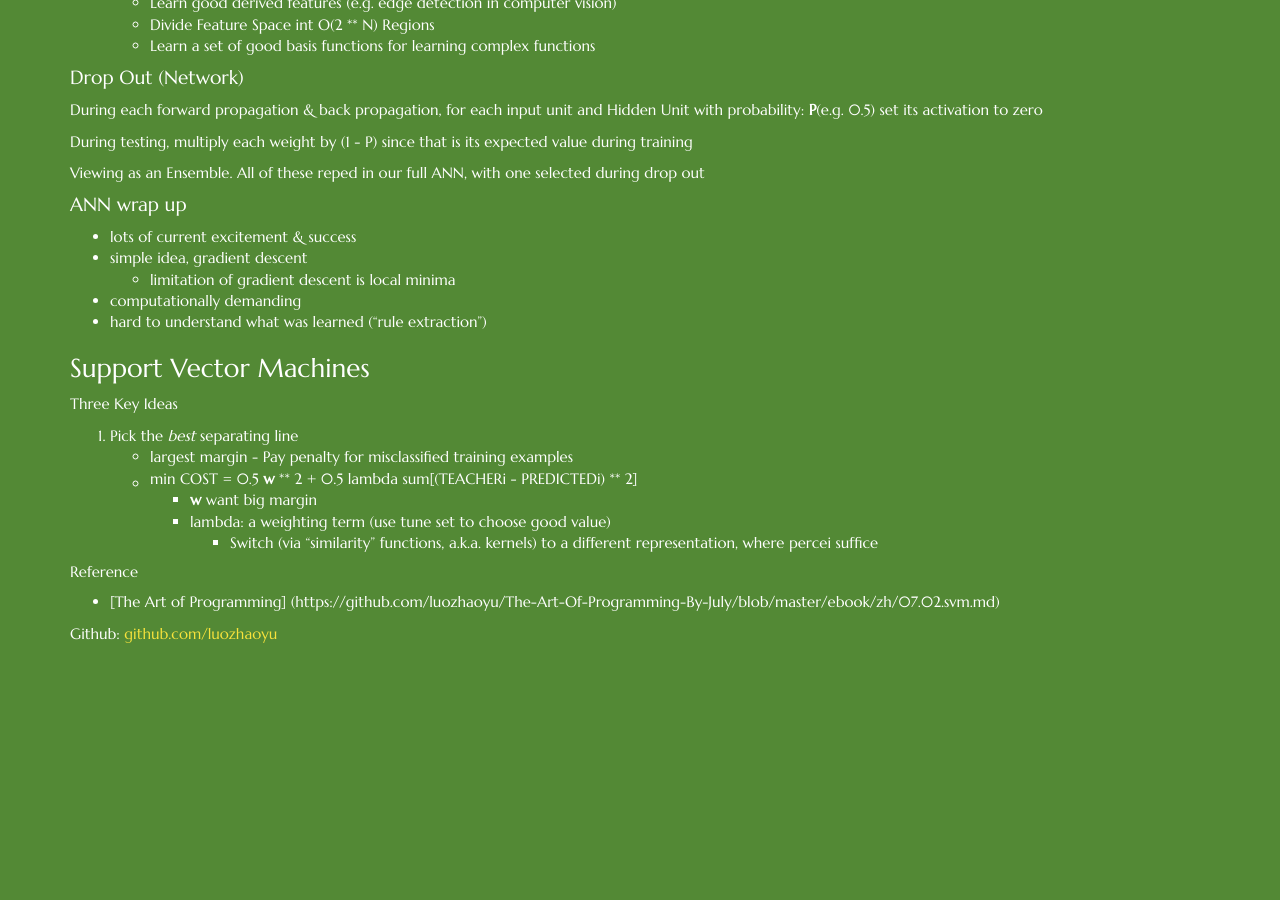
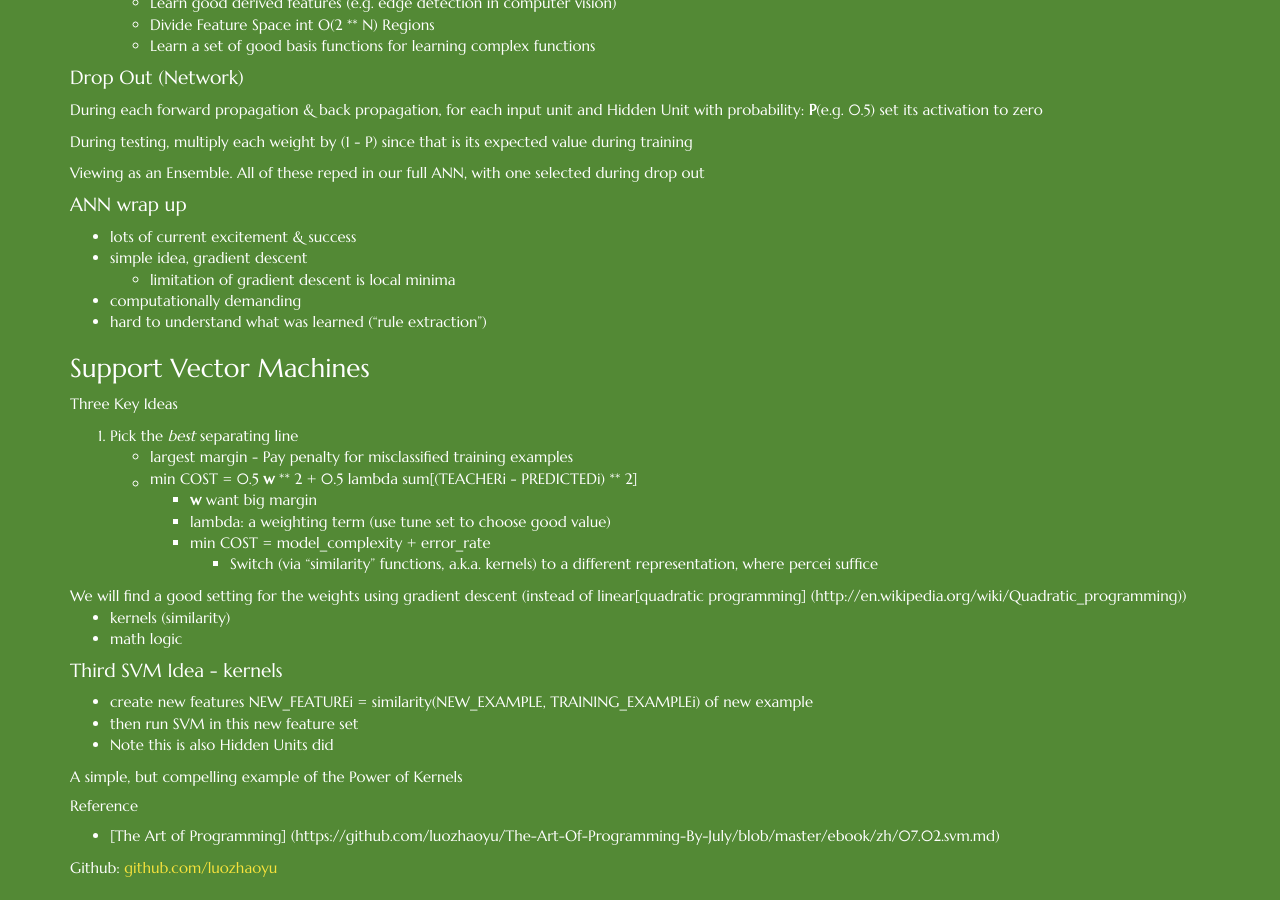
Before and after one commit to luozhaoyu/luozhaoyu.github.io, a Jekyll site: the page built from _posts/2014-11-19-supervised-learning.md, in a window 1280 px wide and 900 px high, scrolled down 2279 px. Built offline with Jekyll 4.4.1, drawn with Linux system fonts in a browser that asks for light colours; nearby versions of some CDN libraries; Markdown is read by kramdown in place of the engine named in the settings; before the commit the page ends 2944 px from its top, so only the background shows below that.

Commit message:
finish lectures on SVM

```diff
--- a/_posts/2014-11-19-supervised-learning.md
+++ b/_posts/2014-11-19-supervised-learning.md
@@ -131,7 +131,20 @@ Three Key Ideas
     * min COST = 0.5 ||**w**|| ** 2 + 0.5 lambda sum[(TEACHERi - PREDICTEDi) ** 2]
         * **w** want big margin
         * lambda: a weighting term (use tune set to choose good value)
+        * min COST = model_complexity + error_rate
 - Switch (via "similarity" functions, a.k.a. kernels) to a different representation, where percei suffice
+
+We will find a good setting for the weights using gradient descent (instead of linear|[quadratic programming] (http://en.wikipedia.org/wiki/Quadratic_programming))
+
+* kernels (similarity)
+* math logic
+
+#### Third SVM Idea - kernels
+* create new features NEW_FEATUREi = similarity(NEW_EXAMPLE, TRAINING_EXAMPLEi) of new example
+* then run SVM in this new feature set
+* Note this is also Hidden Units did
+
+A simple, but compelling example of the Power of Kernels
 
 ##### Reference
 * [The Art of Programming] (https://github.com/luozhaoyu/The-Art-Of-Programming-By-July/blob/master/ebook/zh/07.02.svm.md)
```
Also changed, not shown: _posts/2014-11-19-logic.md (added, +8 -0 lines).
